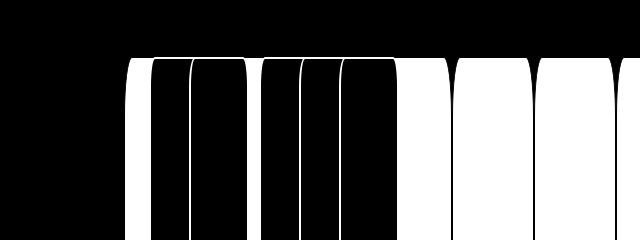
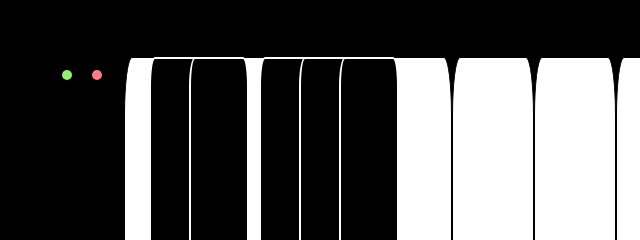
Before and after one commit to Reddlake/25KeyPiano, a plain HTML site: page index.html in a window 1280 px wide. Shown: the part 128-368 px from the top of the page, 0-640 px from the left. Drawn offline with Linux system fonts and the light colour scheme.

Commit message:
added red and green cirles

```diff
--- a/index.css
+++ b/index.css
@@ -98,6 +98,22 @@ span {
 .ASharp-2 {
     right: 6.5rem;
 }
+.green, .red {
+    width: 1rem;
+    height: 1rem;
+    border-radius: 100%;
+    position: relative;
+}
+.green {
+    background-color: rgb(147,240,114);
+    top: 3rem;
+    right: 7rem;
+}
+.red {
+    background-color: rgb(255,124,136);
+    right: 4rem;
+    top: 2rem;
+}
 @media all and (min-width:1024px){
     .container {transform: rotate(360deg);
     }
--- a/index.html
+++ b/index.html
@@ -18,6 +18,9 @@
             <span class="name">Nektar</span>
             <span class="model">SE</span><span class="modelNumber">25</span>
             </div>
+            <div class="circles">
+                <div class="green"></div>
+                <div class="red"></div>
             <div class="keyContainer">
                 <div data-key="9" class="key key-c"><span>T<br>A<br>B</span></div>
                 <div data-key="81" class="key key-d"><span>Q</span></div>
```
